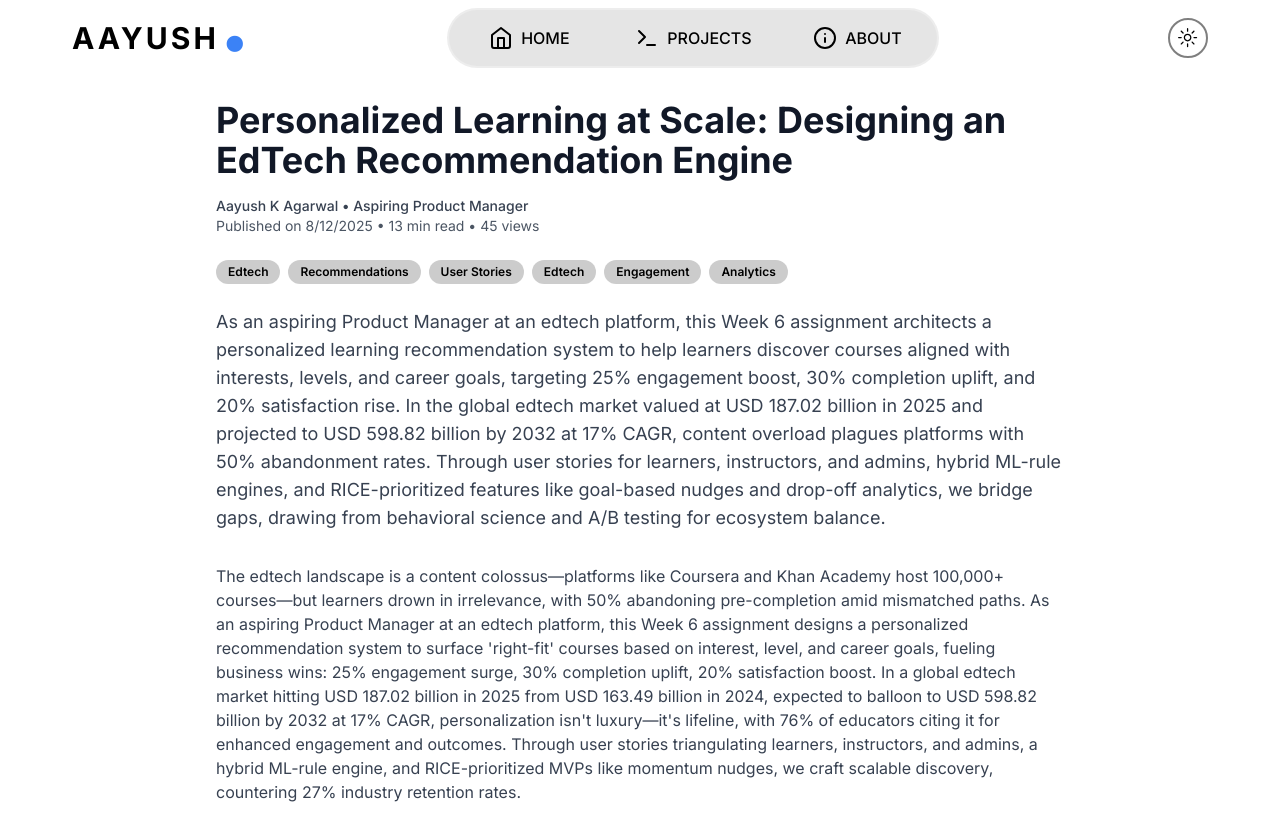
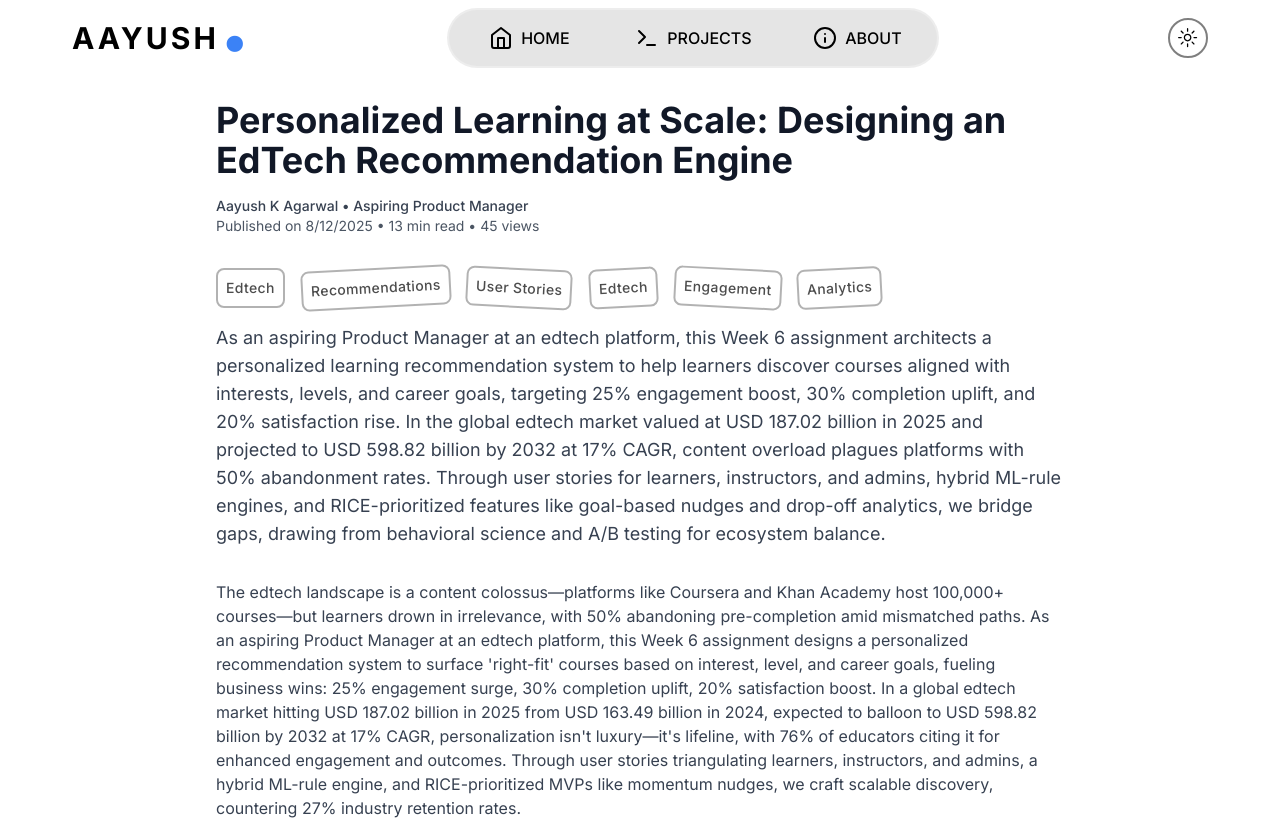
Before and after one commit to aayush-agarwal-07/portfolio-v1, a Next.js app: page /case-studies/edtech-recommendation in a window 1280 px wide. Shown: the top 820 px of the page. Built offline with nearby package versions, Linux system fonts and the light colour scheme.

Commit message:
Update portfolio: UI Changes

```diff
--- a/src/components/CaseStudyPage.tsx
+++ b/src/components/CaseStudyPage.tsx
@@ -64,15 +64,24 @@ const CaseStudyPage: React.FC<CaseStudyPageProps> = ({ caseStudy }) => {
                 </div>
             </div>
 
+            <div className="mt-4 mb-4 flex gap-2 flex-wrap">
+                <span className={`text-sm font-medium tracking-wide dark:text-white text-black/70 border-2 border-black/30 dark:bg-neutral-700 dark:border-white/10 dark:shadow-lg p-2 rounded-lg mt-2 mr-2 `}>{caseStudy.category}</span>
+                {caseStudy.tags.map((tag, index) => (
+                    <span key={index} className={`text-sm font-medium tracking-wide dark:text-white text-black/70 border-2 border-black/30 dark:bg-neutral-700 dark:border-white/10 dark:shadow-lg p-2 rounded-lg mt-2 mr-2 ${index % 2 === 1 ? " rotate-3" : " -rotate-3"}`}>
+                        {tag}
+                    </span>
+                ))}
+            </div>
+
             {/* Tags and Category */}
-            <div className="flex flex-wrap gap-2 mb-6">
+            {/* <div className="flex flex-wrap gap-2 mb-6">
                 <span className="text-xs rounded-full font-semibold dark:text-white text-black px-3 py-1 dark:bg-white/20 bg-black/20">{caseStudy.category}</span>
                 {caseStudy.tags.map((tag) => (
                     <span key={tag} className="text-xs rounded-full font-semibold dark:text-white text-black px-3 py-1 dark:bg-white/20 bg-black/20">
                         {tag}
                     </span>
                 ))}
-            </div>
+            </div> */}
 
             {/* Summary */}
             <p className="text-lg dark:text-gray-300 text-gray-700 mb-8">{caseStudy.summary}</p>
--- a/src/components/projects/card.tsx
+++ b/src/components/projects/card.tsx
@@ -21,8 +21,8 @@ const Card: React.FC<CardProps> = ({ item, index }) => {
         <div key={item.name} className={`border-2 p-3 dark:border-white/40 border-neutral-600 rounded-lg ${index % 2 !== 0 ? "rotate-1" : "-rotate-1"}`}>
             <div className="flex justify-between items-center">
                 {/* <Image src={item?.image} alt={item.name} height={100} className="w-16 h-16 rounded-full" width={200} /> */}
-                <div className="flex gap-3 flex-wrap items-center">
-                    <span className="text-xs rounded-full font-semibold dark:text-white text-black min-w-24 max-w-44 p-[0.3rem] text-center dark:bg-white/20 bg-black/20 capitalize">{item.type}</span>
+                <div className="mt-4 mb-4 flex gap-2 flex-wrap">
+                    <span className={`text-sm font-medium tracking-wide dark:text-white text-black/70 border-2 border-black/30 dark:bg-neutral-700 dark:border-white/10 dark:shadow-lg p-2 rounded-lg mt-2 mr-2 `}>{item.type}</span>
                     {/* {item.githubLink && (
                         <Link href={item.githubLink} target="_blank" rel="noopener noreferrer">
                             <GitHubLogoIcon className="w-8 h-8" />
```
